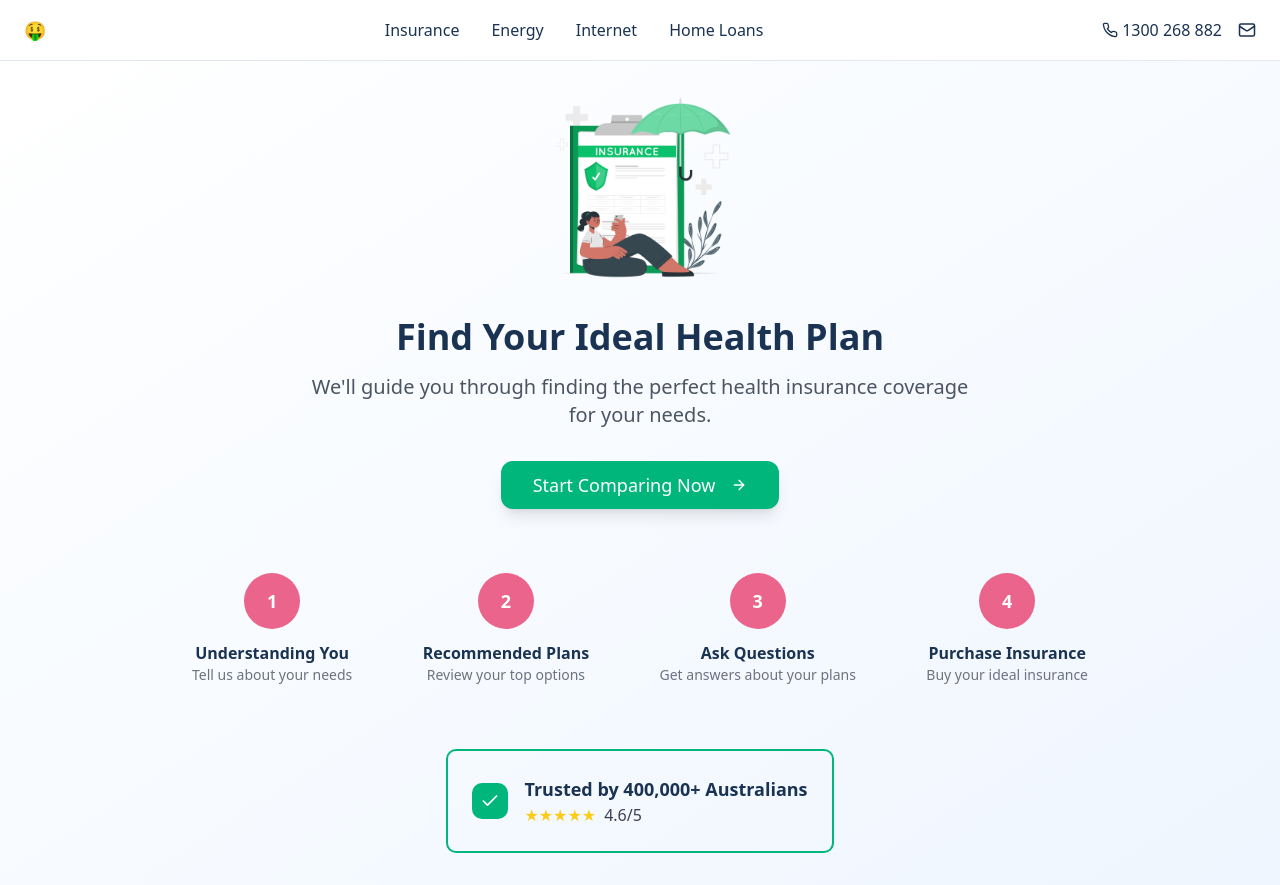
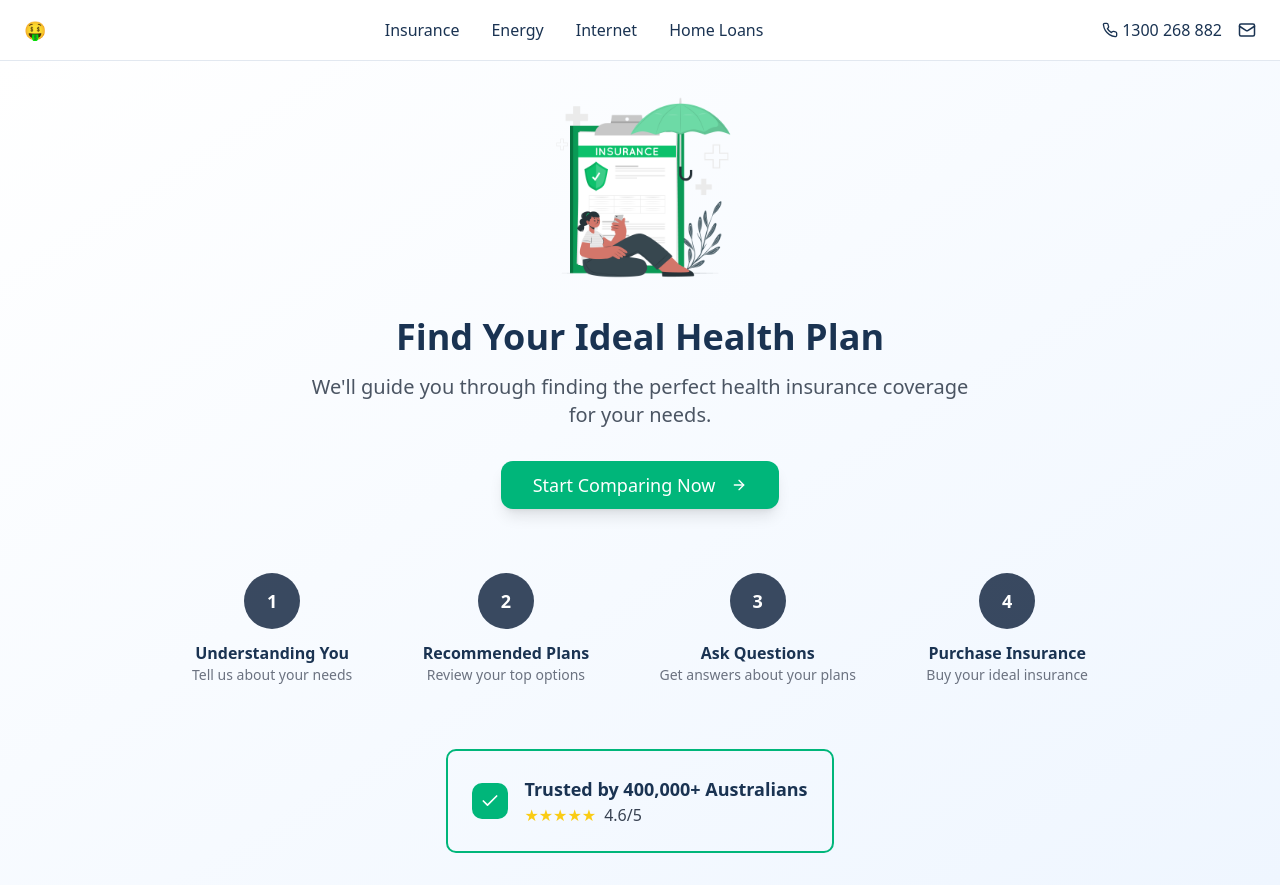
Before and after one commit to gayathrikasi-everest/compare-insurance, a React (Vite) app: page / in a window 1280 px wide. Built offline with nearby package versions, Linux system fonts and the light colour scheme.

Commit message:
Fix: Update color in Index component
Replaced the pink background color with a new color.

```diff
--- a/src/pages/Index.tsx
+++ b/src/pages/Index.tsx
@@ -66,7 +66,7 @@ const Index = () => {
           return <div key={index} className="relative flex flex-col items-center text-center">
                 {/* Step Circle */}
                 <div className={`flex items-center justify-center w-14 h-14 rounded-full text-lg font-semibold
-                  bg-[#E83F6F] bg-opacity-80 text-white`}>
+                  bg-[#0A1D39] bg-opacity-80 text-white`}>
                   {step.number}
                 </div>
 
```
